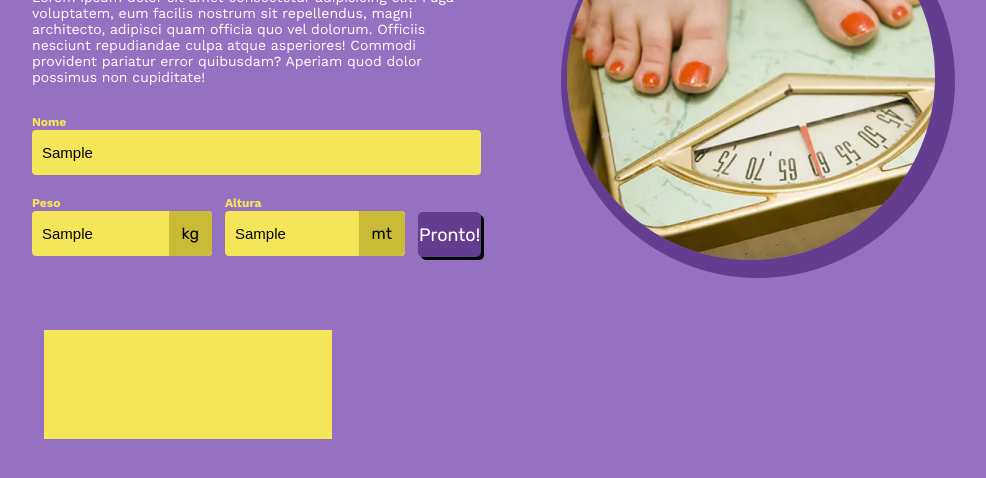
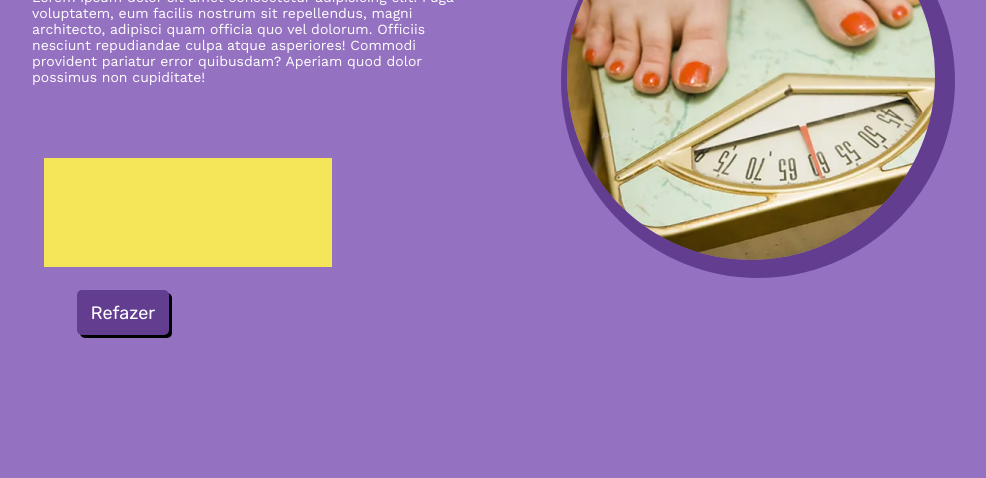
Before and after one commit to Matheus-Msantos/imc-app, a plain HTML site: page index.html in a window 1280 px wide. Both pictures are taken after typing "Sample", "Sample", "Sample" into the empty fields and a click on the button "Pronto!". Shown: the part 158-636 px from the top of the page, without its empty margins (114-1100 px from the left). Drawn offline with nearby package versions, Linux system fonts and the light colour scheme.

Commit message:
Escondendo o form

```diff
--- a/index.html
+++ b/index.html
@@ -78,14 +78,14 @@
           <span id="msgHeight"></span>
         </div>
 
-        <div id="result" class="result-gruop">
+        <div id="resultGruop" class="">
           <span id="nameUser" class="name-user"></span>
           <span id="result" class="result"></span>
         </div>
 
         <div class="about-tip">
           <span class="" id="tip"></span>
-          <button class="btn btn-none"> Refazer </button>
+          <button id="btn" class="btn btn-none" onclick="backImc()"> Refazer </button>
         </div>
 
       </div>
--- a/js/script.js
+++ b/js/script.js
@@ -1,8 +1,6 @@
 /* Função para cancelar o envio do form e conferir a validação dos inputs*/
-
 function dontSend(event) {
   event.preventDefault();
-  saveName();
   validate();
 }
 
@@ -21,6 +19,8 @@ const imc = {
     const normal = account > 18.5 && account <= 24.9;
     const overweight = account > 24.9 && account <= 30
     const obesity = account > 30
+
+    const name = document.querySelector('#nameUser').textContent = user.name;
 
     if (thinness) {
       document.querySelector('#tip').textContent = 'Para ganhar peso de forma saudável e sem ganhar barriga, você deve praticar atividade física, aumentar o volume das refeições e comer a cada 3 horas. Para isso, você deve aumentar o consumo de alimentos integrais e fontes de proteína, como carnes magras, peixes, ovos, arroz integral, feijão e aveia.';
@@ -61,11 +61,15 @@ function validate() {
   if (confirmName != '' && confirmWeight != '' && confirmHeight != '') {
     document.querySelector('#nameUser').textContent = user.name;
     document.querySelector('#result').textContent = resultImcUser;
+    hideForm();
+  }
 
   if (confirmName == '') {
     document.querySelector("#msgName").textContent = 'Nome invalido';
     document.getElementById('name').classList.add('show-erro');
     document.getElementById('erro').classList.add('msg-erro');
+    document.querySelector('#nameUser').textContent = '';
+
   } else {
     document.querySelector("#msgName").textContent = '';
     document.getElementById('name').classList.remove('show-erro');
@@ -97,9 +101,22 @@ function validate() {
   }
 
 }
-}
+
 /* Salvando o nome do usuario */
-function saveName() {
+myName.addEventListener("blur", () => {
   const nameSave = myName.value;
   localStorage.setItem('nameUser', nameSave);
+})
+
+/* Escondendo form */
+function hideForm() {
+  document.getElementById('form').classList.add('form-none');
+  document.getElementById('btn').classList.add('show-btn');
+  document.getElementById('resultGruop').classList.add('result-gruop');
 }
+
+/* Refazendo IMC */
+function backImc() {
+  window.location.assign('index.html');
+
+}
```
Lines whose indentation alone changed are shown as unchanged.
